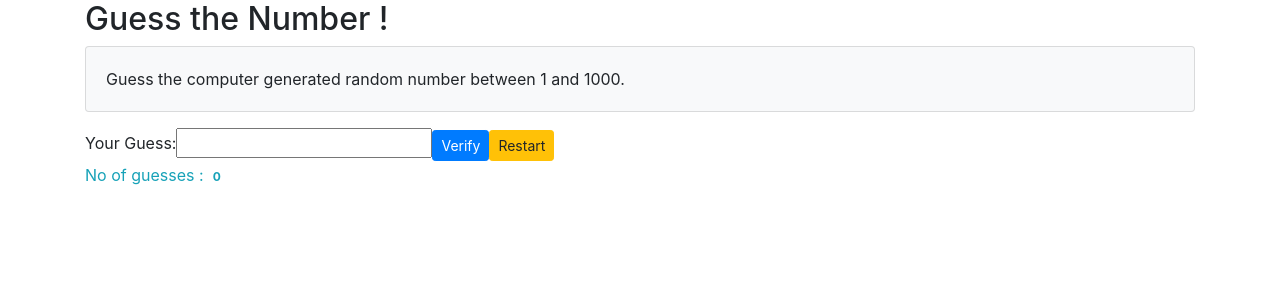
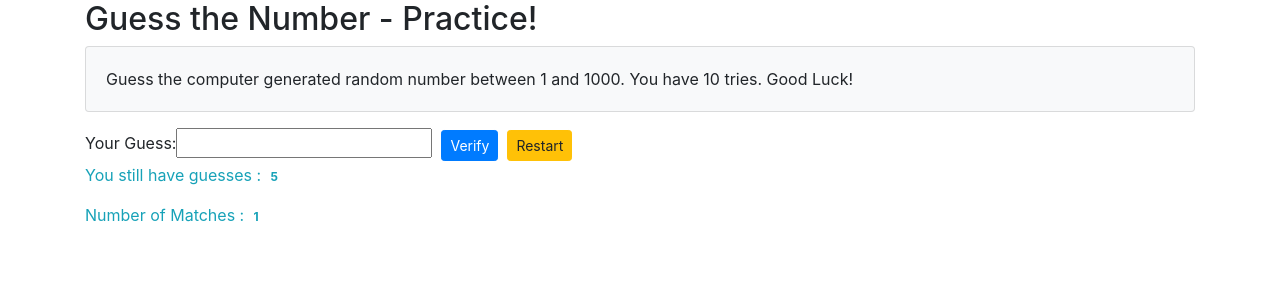
Before and after one commit to WalterIt/EB_Angular6_by_Example, an Angular app in the folder projects/: page / in a window 1280 px wide. Shown: the top 300 px of the page. Built offline with nearby package versions, Linux system fonts and the light colour scheme.

Commit message:
Added fontawesome | Implemented Alerts

```diff
--- a/projects/angular.json
+++ b/projects/angular.json
@@ -28,6 +28,7 @@
             ],
             "styles": [
               "node_modules/bootstrap/dist/css/bootstrap.min.css",
+              "node_modules/font-awesome/css/font-awesome.css",
               "src/styles.css"
             ],
             "scripts": []
--- a/projects/package.json
+++ b/projects/package.json
@@ -22,6 +22,7 @@
     "@angular/router": "^6.0.3",
     "bootstrap": "^4.1.3",
     "core-js": "^2.5.4",
+    "font-awesome": "^4.7.0",
     "rxjs": "^6.0.0",
     "zone.js": "^0.8.26"
   },
--- /dev/null
+++ b/projects/src/app/app.component.html
@@ -0,0 +1,37 @@
+<div class="container">
+  <h2>Guess the Number - Practice!</h2>
+  <div class="card bg-light mb-3">
+      <div class="card-body">
+        <p class="card-text">Guess the computer generated random number between 1 and 1000. You have 10 tries. Good Luck!</p>
+      </div>
+  </div>
+  <div>
+    <label>Your Guess: </label>
+    <input type="number" [value]="guess" (input)="guess = $event.target.value" />&nbsp;
+    <button (click)="verifyGuess()" class="btn btn-primary btn-sm">Verify</button>&nbsp;
+    <button (click)="initializeGame()" class="btn btn-warning btn-sm">Restart</button>
+  </div>
+  <div>
+
+    <p *ngIf="deviation < 0" class="alert alert-warning">Your guess is higher.</p>
+    <p *ngIf="deviation>0" class="alert alert-warning">Your guess is lower.</p>
+    <p *ngIf="deviation===0" class="alert alert-success">Yes! That's it. You won!</p>
+    <p *ngIf="noOfTries === 1" class="alert alert-warning">
+      <i class="fas fa-exclamation-triangle" style="font-size:28px;color:red"></i>
+       This is your LAST GUESS, GOOD LUCK! </p>
+    <p *ngIf="noOfTries <= 0" class="alert alert-danger">
+        <i class="fas fa-exclamation-triangle" style="font-size:28px;color:red"></i>
+
+      You lost the Game. Try it again!
+        The random number was: {{ original }}
+        <i class="fas fa-exclamation-triangle" style="font-size:28px;color:red"></i>
+    </p>
+
+  </div>
+  <p class="text-info">You still have guesses :
+    <span class="badge">{{noOfTries}}</span>
+  </p>
+  <p class="text-info">Number of Matches :
+      <span class="badge">{{ noMatch }}</span>
+  </p>
+</div>
--- a/projects/src/app/app.component.ts
+++ b/projects/src/app/app.component.ts
@@ -2,30 +2,7 @@ import { Component } from '@angular/core';
 
 @Component({
   selector: 'app-root',
-  template: `
-  <div class="container">
-    <h2>Guess the Number !</h2>
-    <div class="card bg-light mb-3">
-        <div class="card-body">
-          <p class="card-text">Guess the computer generated random number between 1 and 1000.</p>
-        </div>
-    </div>
-    <div>
-      <label>Your Guess: </label>
-      <input type="number" [value]="guess" (input)="guess = $event.target.value" />
-      <button (click)="verifyGuess()" class="btn btn-primary btn-sm">Verify</button>
-      <button (click)="initializeGame()" class="btn btn-warning btn-sm">Restart</button>
-    </div>
-    <div>
-      <p *ngIf="deviation<0" class="alert alert-warning">Your guess is higher.</p>
-      <p *ngIf="deviation>0" class="alert alert-warning">Your guess is lower.</p>
-      <p *ngIf="deviation===0" class="alert alert-success">Yes! That's it.</p>
-    </div>
-    <p class="text-info">No of guesses :
-      <span class="badge">{{noOfTries}}</span>
-    </p>
-  </div>
-  `
+  templateUrl: 'app.component.html'
 })
 export class AppComponent {
   title = 'Guess the Number';
@@ -33,6 +10,14 @@ export class AppComponent {
   noOfTries: number;
   original: number;
   guess: number;
+  msgLess: boolean;
+  msgHigher: boolean;
+  msgSuccess: boolean;
+  msgFail: boolean;
+  noMatch = 0;
+  noWin = 0 ;
+  noFail = 0;
+
 
   constructor() {
   /**
@@ -41,12 +26,15 @@ export class AppComponent {
    * The initializeGame() method sets the starting values of the four properties in the class using the assignment operator =.
    */
       this.initializeGame();
+
   }
   initializeGame() {
-      this.noOfTries = 0;
+      this.noOfTries = 5;
       this.original = Math.floor((Math.random() * 1000) + 1);
       this.guess = null;
       this.deviation = null;
+      this.noMatch += 1;
+
   }
 
   /**
@@ -56,6 +44,28 @@ export class AppComponent {
    */
   verifyGuess() {
       this.deviation = this.original - this.guess;
-      this.noOfTries = this.noOfTries + 1;
+      this.noOfTries = this.noOfTries - 1;
+
+      /*
+      while ( this.noOfTries >= 0 ) {
+        if (this.deviation < 0 ) {
+        this.msgLess = true;
+        }
+
+        if (this.deviation  > 0 ) {
+          this.msgHigher = true;
+        }
+
+        if (this.deviation === 0 ) {
+          this.msgSuccess = true;
+        }
+
+        if (this.deviation === 0 ) {
+          this.msgFail = true;
+        }
+      }
+      */
   }
+
+
 }
--- a/projects/src/app/app.module.ts
+++ b/projects/src/app/app.module.ts
@@ -8,7 +8,8 @@ import { AppComponent } from './app.component';
     AppComponent
   ],
   imports: [
-    BrowserModule
+    BrowserModule,
+
   ],
   providers: [],
   bootstrap: [AppComponent]
--- a/projects/src/index.html
+++ b/projects/src/index.html
@@ -7,6 +7,7 @@
 
   <meta name="viewport" content="width=device-width, initial-scale=1">
   <link rel="icon" type="image/x-icon" href="favicon.ico">
+  <link rel="stylesheet" href="https://use.fontawesome.com/releases/v5.5.0/css/all.css" integrity="sha384-B4dIYHKNBt8Bc12p+WXckhzcICo0wtJAoU8YZTY5qE0Id1GSseTk6S+L3BlXeVIU" crossorigin="anonymous">
 </head>
 <body>
   <app-root></app-root>
--- a/projects/src/styles.css
+++ b/projects/src/styles.css
@@ -1 +1,2 @@
 /* You can add global styles to this file, and also import other style files */
+@import "~font-awesome/css/font-awesome.css";
```
Also changed, not shown: 2 other files (tests, documents, lock files or other folders).
